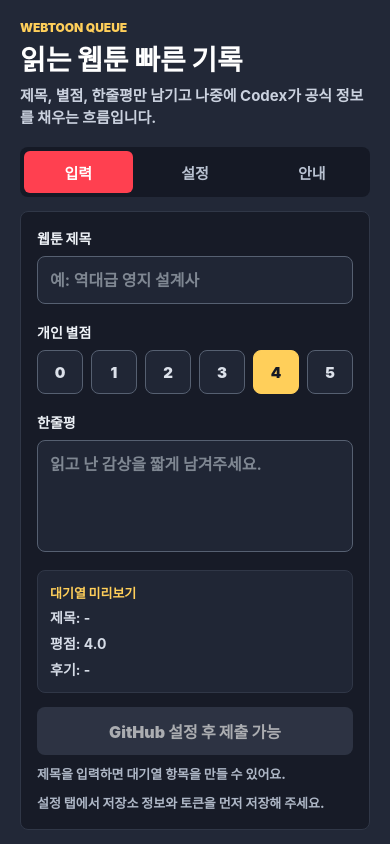
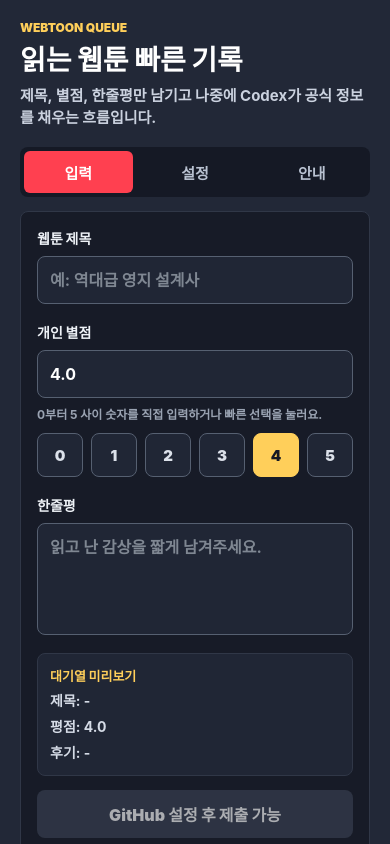
Before and after one commit to cyh000127/webtoon_review, a React Native app in the folder app/: screen / in a window 390 px wide. Built offline with nearby package versions, Linux system fonts and the light colour scheme.

Commit message:
feat: 모바일 앱 별점 직접 입력 추가

```diff
--- a/app/App.tsx
+++ b/app/App.tsx
@@ -33,10 +33,32 @@ const defaultSettings: GitHubQueueSettings = {
   queuePath: "queue/pending-webtoons.jsonl"
 };
 
+function parseRatingInput(value: string) {
+  const normalized = value.replace(",", ".").trim();
+
+  if (!/^(?:\d+(?:\.\d*)?|\.\d+)$/.test(normalized)) {
+    return null;
+  }
+
+  const parsed = Number(normalized);
+
+  if (!Number.isFinite(parsed) || parsed < 0 || parsed > 5) {
+    return null;
+  }
+
+  return parsed;
+}
+
+function formatRating(value: number) {
+  const rounded = Math.round(value * 100) / 100;
+
+  return Number.isInteger(rounded) ? rounded.toFixed(1) : String(rounded);
+}
+
 export default function App() {
   const [screen, setScreen] = useState<Screen>("entry");
   const [title, setTitle] = useState("");
-  const [rating, setRating] = useState(4);
+  const [ratingInput, setRatingInput] = useState("4.0");
   const [review, setReview] = useState("");
   const [settings, setSettings] = useState<GitHubQueueSettings>(defaultSettings);
   const [tokenInput, setTokenInput] = useState("");
@@ -99,9 +121,16 @@ export default function App() {
     };
   }, []);
 
+  const parsedRating = useMemo(() => parseRatingInput(ratingInput), [ratingInput]);
+  const isRatingValid = parsedRating !== null;
+
   const validationMessage = useMemo(() => {
     if (title.trim().length === 0) {
       return "제목을 입력하면 대기열 항목을 만들 수 있어요.";
+    }
+
+    if (!isRatingValid) {
+      return "별점은 0부터 5 사이 숫자로 입력해 주세요.";
     }
 
     if (review.trim().length === 0) {
@@ -109,9 +138,10 @@ export default function App() {
     }
 
     return "입력 준비 완료. GitHub 연결은 다음 티켓에서 붙입니다.";
-  }, [review, title]);
+  }, [isRatingValid, review, title]);
 
-  const isReady = title.trim().length > 0 && review.trim().length > 0;
+  const isReady =
+    title.trim().length > 0 && review.trim().length > 0 && isRatingValid;
   const isSettingsReady =
     settings.owner.trim().length > 0 &&
     settings.repo.trim().length > 0 &&
@@ -223,6 +253,11 @@ export default function App() {
       return;
     }
 
+    if (parsedRating === null) {
+      setSubmitMessage("별점은 0부터 5 사이 숫자로 입력해 주세요.");
+      return;
+    }
+
     if (!isSettingsReady) {
       setSubmitMessage("설정 탭에서 GitHub 저장소와 토큰을 먼저 저장해 주세요.");
       return;
@@ -264,7 +299,7 @@ export default function App() {
       }
 
       const entry = createQueueEntry({
-        rating,
+        rating: parsedRating,
         review: trimmedReview,
         title: trimmedTitle
       });
@@ -278,7 +313,7 @@ export default function App() {
 
       await saveRecentSubmissions([entry, ...recentSubmissions]);
       setTitle("");
-      setRating(4);
+      setRatingInput("4.0");
       setReview("");
       setSubmitMessage(`${entry.title}을(를) 대기열에 추가했습니다.`);
     } catch (error) {
@@ -382,22 +417,37 @@ export default function App() {
               />
 
               <Text style={styles.label}>개인 별점</Text>
+              <TextInput
+                value={ratingInput}
+                onChangeText={setRatingInput}
+                keyboardType="decimal-pad"
+                placeholder="예: 4.7"
+                placeholderTextColor="#7f8792"
+                style={[
+                  styles.input,
+                  styles.ratingInput,
+                  !isRatingValid && styles.inputError
+                ]}
+              />
+              <Text style={styles.ratingHelper}>
+                0부터 5 사이 숫자를 직접 입력하거나 빠른 선택을 눌러요.
+              </Text>
               <View style={styles.ratingGrid}>
                 {ratingSteps.map((ratingValue) => (
                   <Pressable
                     key={ratingValue}
                     accessibilityRole="button"
-                    accessibilityState={{ selected: rating === ratingValue }}
+                    accessibilityState={{ selected: parsedRating === ratingValue }}
                     style={[
                       styles.ratingButton,
-                      rating === ratingValue && styles.ratingButtonActive
+                      parsedRating === ratingValue && styles.ratingButtonActive
                     ]}
-                    onPress={() => setRating(ratingValue)}
+                    onPress={() => setRatingInput(ratingValue.toFixed(1))}
                   >
                     <Text
                       style={[
                         styles.ratingText,
-                        rating === ratingValue && styles.ratingTextActive
+                        parsedRating === ratingValue && styles.ratingTextActive
                       ]}
                     >
                       {ratingValue}
@@ -420,7 +470,9 @@ export default function App() {
               <View style={styles.previewBox}>
                 <Text style={styles.previewTitle}>대기열 미리보기</Text>
                 <Text style={styles.previewLine}>제목: {title.trim() || "-"}</Text>
-                <Text style={styles.previewLine}>평점: {rating.toFixed(1)}</Text>
+                <Text style={styles.previewLine}>
+                  평점: {parsedRating === null ? "-" : formatRating(parsedRating)}
+                </Text>
                 <Text style={styles.previewLine}>
                   후기: {review.trim() || "-"}
                 </Text>
@@ -673,10 +725,23 @@ const styles = StyleSheet.create({
     fontSize: 16,
     fontWeight: "700"
   },
+  inputError: {
+    borderColor: "#ff6b7a"
+  },
   textarea: {
     minHeight: 112,
     paddingTop: 12,
     lineHeight: 22
+  },
+  ratingInput: {
+    marginBottom: 8
+  },
+  ratingHelper: {
+    marginBottom: 10,
+    color: "#9aa3b2",
+    fontSize: 12,
+    fontWeight: "700",
+    lineHeight: 17
   },
   ratingGrid: {
     flexDirection: "row",
```
